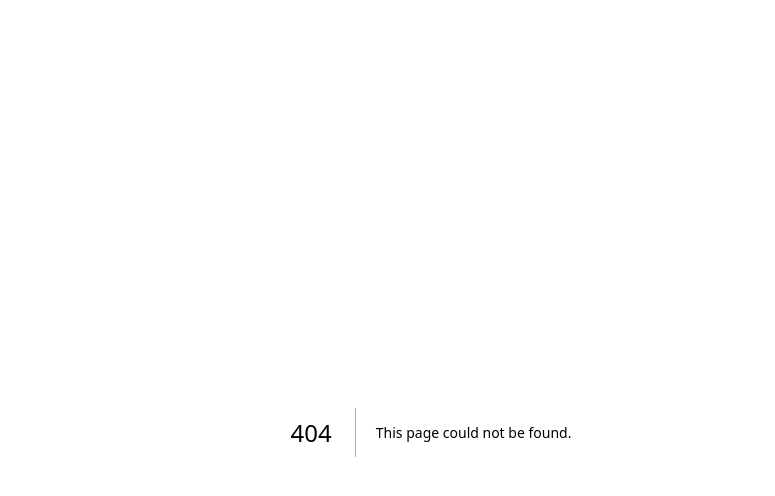
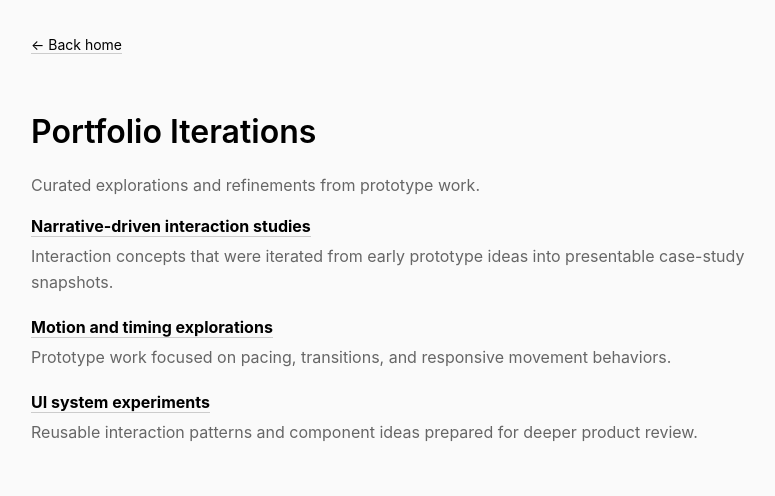
Before and after one commit to AbhinanditS/interactions, a Next.js app: page /portfolio in a window 1280 px wide. Before the commit this address had no page. Shown: the top 496 px of the page, without its empty margins (209-984 px from the left). Built offline with nearby package versions, Linux system fonts and the light colour scheme.

Commit message:
Add portfolio route for home CTA

```diff
--- /dev/null
+++ b/app/portfolio/page.tsx
@@ -0,0 +1,48 @@
+import Link from "next/link";
+import { BackToHomeLink } from "../../components/BackToHomeLink";
+
+const portfolioHighlights = [
+  {
+    title: "Narrative-driven interaction studies",
+    description:
+      "Interaction concepts that were iterated from early prototype ideas into presentable case-study snapshots.",
+    href: "/prototypes/streaming-text",
+  },
+  {
+    title: "Motion and timing explorations",
+    description:
+      "Prototype work focused on pacing, transitions, and responsive movement behaviors.",
+    href: "/prototypes/horizontal-slide-scroll",
+  },
+  {
+    title: "UI system experiments",
+    description:
+      "Reusable interaction patterns and component ideas prepared for deeper product review.",
+    href: "/prototypes/layer-collapse",
+  },
+];
+
+export default function PortfolioPage() {
+  return (
+    <main style={{ maxWidth: "800px", margin: "0 auto" }}>
+      <BackToHomeLink />
+      <h1>Portfolio Iterations</h1>
+      <p style={{ color: "#666" }}>
+        Curated explorations and refinements from prototype work.
+      </p>
+
+      <ul style={{ listStyle: "none", marginLeft: 0, paddingLeft: 0 }}>
+        {portfolioHighlights.map((item) => (
+          <li key={item.title} style={{ marginBottom: "1.25rem" }}>
+            <Link href={item.href}>
+              <strong>{item.title}</strong>
+            </Link>
+            <p style={{ marginTop: "0.25rem", color: "#666", marginBottom: 0 }}>
+              {item.description}
+            </p>
+          </li>
+        ))}
+      </ul>
+    </main>
+  );
+}
```
